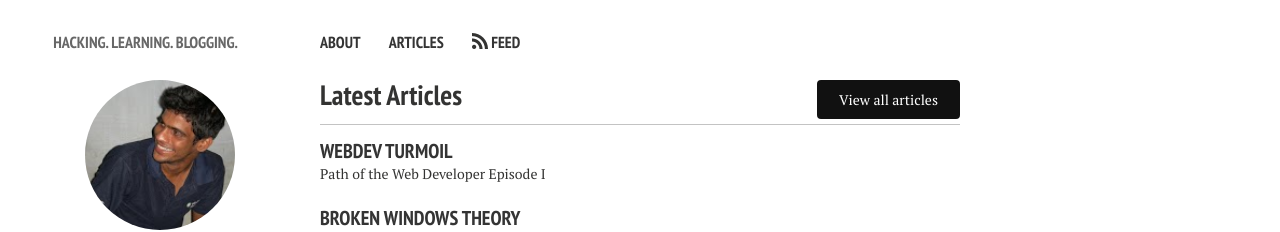
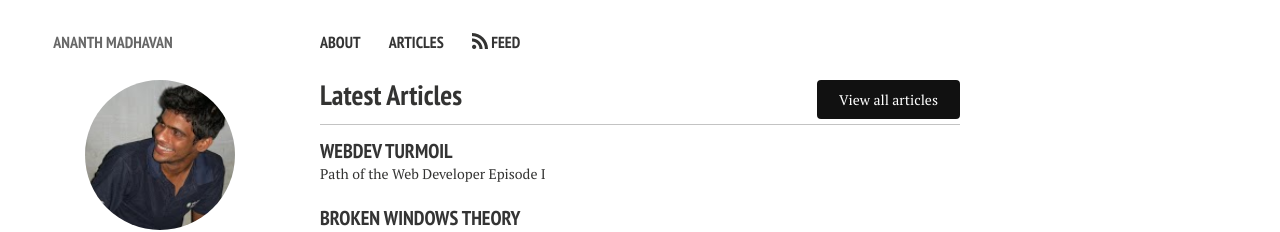
Before and after one commit to ananth99/ananth99.github.com, a Jekyll site: the page built from index.md, in a window 1280 px wide. Shown: the top 232 px of the page. Built offline with Jekyll 4.4.1, drawn with Linux system fonts in a browser that asks for light colours; nearby versions of some CDN libraries.

Commit message:
Changed title.

```diff
--- a/_config.yml
+++ b/_config.yml
@@ -1,4 +1,4 @@
-title:            Hacking. Learning. Blogging.
+title:            Ananth Madhavan
 tagline:
 description:      My personal Site.
 disqus_shortname: ananth
```
Also changed, not shown: 8 other files.
